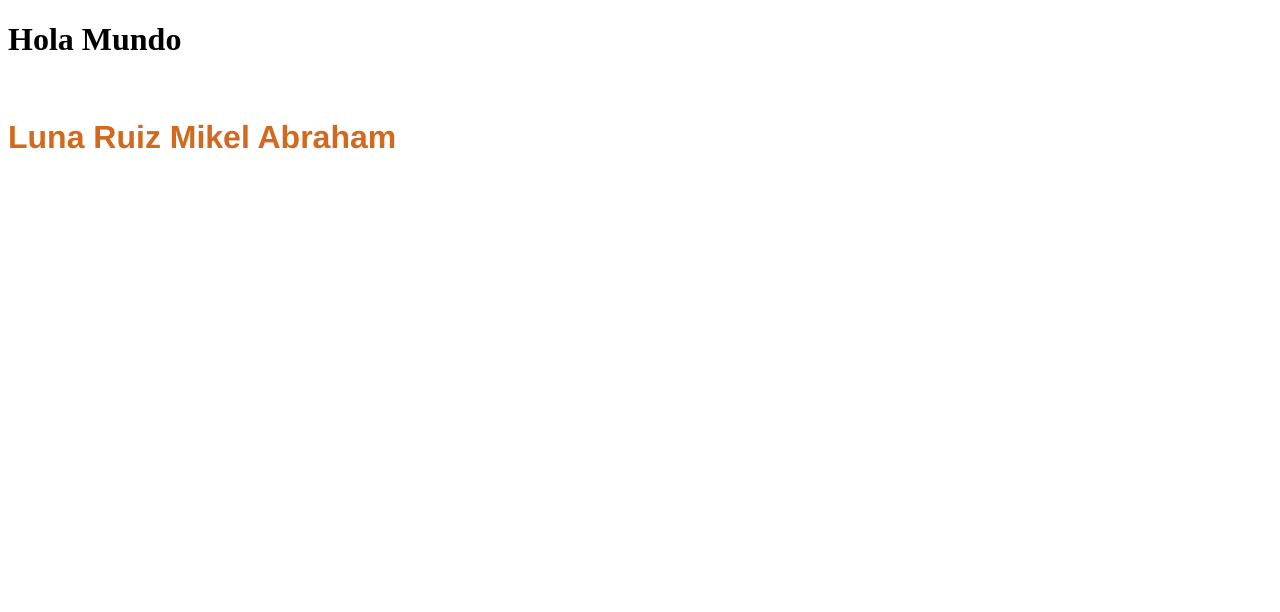
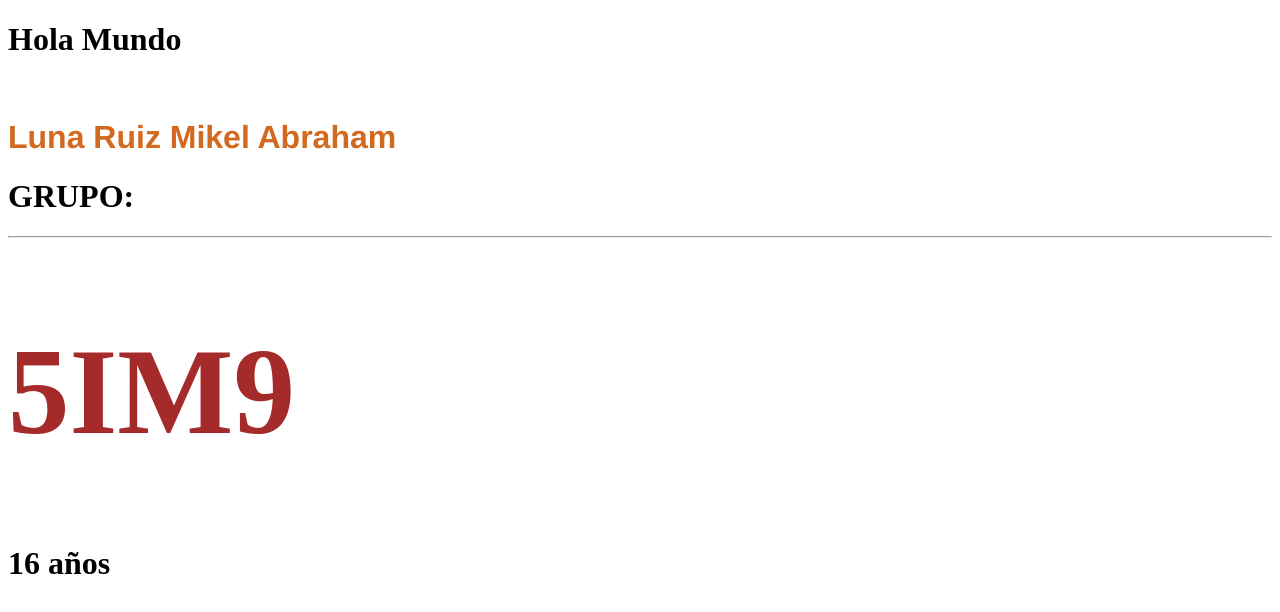
Before and after one commit to MINDKERS/PrimerRepositorio, a plain HTML site: page LunaRuizMikelAbraham.html in a window 1280 px wide. Drawn offline with Linux system fonts and the light colour scheme.

Commit message:
Segunda version

```diff
--- a/LunaRuizMikelAbraham.html
+++ b/LunaRuizMikelAbraham.html
@@ -5,10 +5,14 @@
     <meta name="viewport" content="width=device-width, initial-scale=1.0">
     <title>Document</title>
 </head>
-<body style="align-items: center; justify-content: center;" >
+<body >
+<div class="class"></div>
     <h1> Hola Mundo </h1>
     <br>
     <h1 style="color: chocolate; font-family: 'Franklin Gothic Medium', 'Arial Narrow', Arial, sans-serif;">Luna Ruiz Mikel Abraham</h1>
 
+    <h1> GRUPO: </h1> <hr>  <h1 style="font-size: 123px; color: brown;"> 5IM9 </h1>
+    <H1> 16 años</H1>
+
 </body>
 </html>
```
